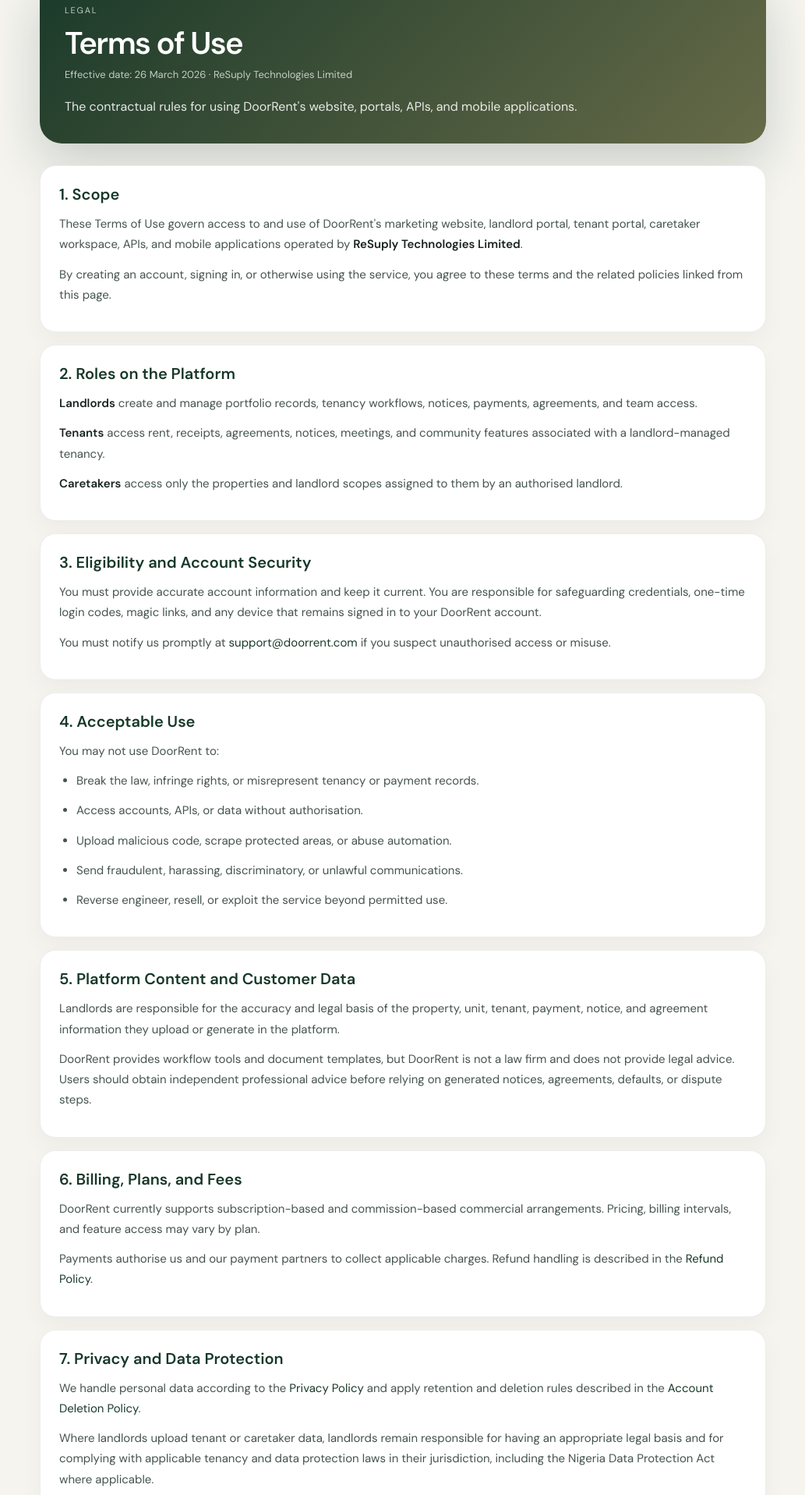
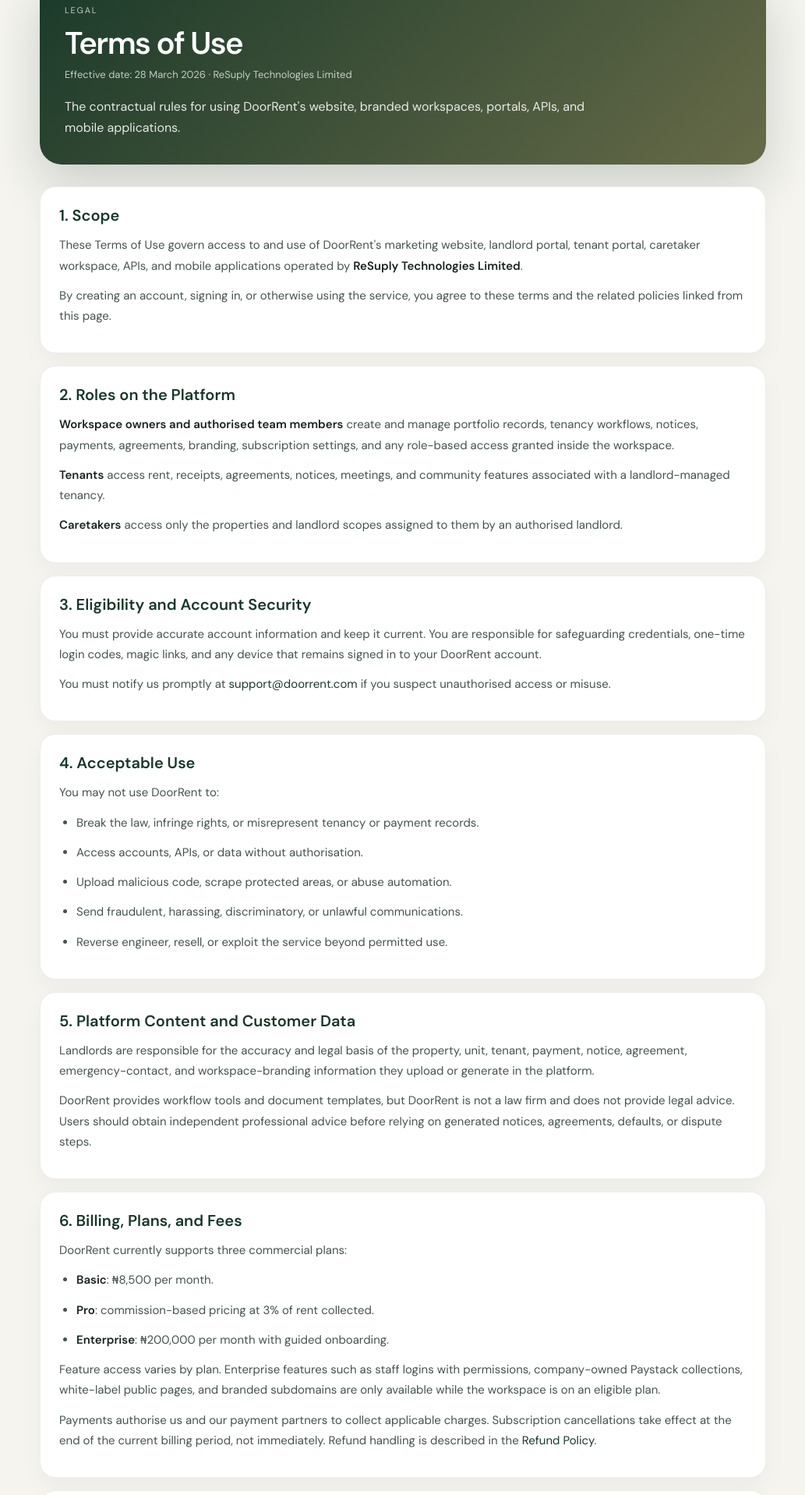
Before and after one commit to Lucignation/doorrent, a Next.js app: page /terms in a window 1280 px wide. Shown: the part 143-2060 px from the top of the page at 78% size, without its empty margins (123-1156 px from the left). Built offline with nearby package versions, Linux system fonts and the light colour scheme; no server answers.

Commit message:
alot of things added

```diff
--- a/lib/legal.ts
+++ b/lib/legal.ts
@@ -2,7 +2,7 @@
 
 export const LEGAL_COMPANY_NAME = "ReSuply Technologies Limited";
 export const LEGAL_PRODUCT_NAME = "DoorRent";
-export const LEGAL_EFFECTIVE_DATE = "26 March 2026";
+export const LEGAL_EFFECTIVE_DATE = "28 March 2026";
 
 export const LEGAL_EMAILS = {
   legal: "legal@doorrent.com",
@@ -23,15 +23,15 @@
 
 export const POLICY_SUMMARY = {
   privacy:
-    "How DoorRent collects, uses, stores, shares, and protects landlord, tenant, and caretaker data.",
+    "How DoorRent collects, uses, stores, shares, and protects workspace, tenant, caretaker, staff, billing, and communication data.",
   terms:
-    "The contractual rules for using DoorRent's website, portals, APIs, and mobile applications.",
+    "The contractual rules for using DoorRent's website, branded workspaces, portals, APIs, and mobile applications.",
   refund:
-    "How subscription, commission, duplicate-charge, and service-credit refund requests are handled.",
+    "How Basic, Pro, Enterprise, commission, duplicate-charge, and billing-error refund requests are handled.",
   accountDeletion:
-    "How users can delete accounts in-app or through the web, what gets removed, and what may be retained.",
+    "How users can delete accounts in-app or through the web, what happens to billing access, and what records may be retained.",
   security:
-    "How DoorRent protects accounts, infrastructure, communications, and incident reporting workflows.",
+    "How DoorRent protects accounts, workspace access, infrastructure, communications, and incident reporting workflows.",
 } as const;
 
 export function resolveLegalWorkspaceContext(
--- a/pages/terms.tsx
+++ b/pages/terms.tsx
@@ -50,8 +50,9 @@
       <section>
         <h2>2. Roles on the Platform</h2>
         <p>
-          <strong>Landlords</strong> create and manage portfolio records, tenancy workflows,
-          notices, payments, agreements, and team access.
+          <strong>Workspace owners and authorised team members</strong> create and manage
+          portfolio records, tenancy workflows, notices, payments, agreements, branding,
+          subscription settings, and any role-based access granted inside the workspace.
         </p>
         <p>
           <strong>Tenants</strong> access rent, receipts, agreements, notices, meetings, and
@@ -93,8 +94,8 @@
         <h2>5. Platform Content and Customer Data</h2>
         <p>
           Landlords are responsible for the accuracy and legal basis of the property, unit,
-          tenant, payment, notice, and agreement information they upload or generate in the
-          platform.
+          tenant, payment, notice, agreement, emergency-contact, and workspace-branding
+          information they upload or generate in the platform.
         </p>
         <p>
           DoorRent provides workflow tools and document templates, but DoorRent is not a law
@@ -106,12 +107,23 @@
       <section>
         <h2>6. Billing, Plans, and Fees</h2>
         <p>
-          DoorRent currently supports subscription-based and commission-based commercial
-          arrangements. Pricing, billing intervals, and feature access may vary by plan.
+          DoorRent currently supports three commercial plans:
+        </p>
+        <ul>
+          <li><strong>Basic</strong>: ₦8,500 per month.</li>
+          <li><strong>Pro</strong>: commission-based pricing at 3% of rent collected.</li>
+          <li><strong>Enterprise</strong>: ₦200,000 per month with guided onboarding.</li>
+        </ul>
+        <p>
+          Feature access varies by plan. Enterprise features such as staff logins with
+          permissions, company-owned Paystack collections, white-label public pages, and
+          branded subdomains are only available while the workspace is on an eligible plan.
         </p>
         <p>
-          Payments authorise us and our payment partners to collect applicable charges. Refund
-          handling is described in the <a href="/refund-policy">Refund Policy</a>.
+          Payments authorise us and our payment partners to collect applicable charges.
+          Subscription cancellations take effect at the end of the current billing period,
+          not immediately. Refund handling is described in the{" "}
+          <a href="/refund-policy">Refund Policy</a>.
         </p>
       </section>
 
@@ -126,7 +138,9 @@
           Where landlords upload tenant or caretaker data, landlords remain responsible for
           having an appropriate legal basis and for complying with applicable tenancy and data
           protection laws in their jurisdiction, including the Nigeria Data Protection Act
-          where applicable.
+          where applicable. Where a workspace uses branded public pages or a branded subdomain,
+          the workspace operator is also responsible for the accuracy of the public support,
+          legal, and company information shown there.
         </p>
       </section>
 
@@ -158,7 +172,8 @@
         <p>
           DoorRent is provided on an "as available" basis. We work to maintain reliability and
           security but do not guarantee uninterrupted service, perfect accuracy of user-supplied
-          records, or suitability for every legal or operational workflow.
+          records, processor availability, third-party meeting availability, or suitability for
+          every legal or operational workflow.
         </p>
         <p>
           To the maximum extent permitted by law, indirect, incidental, and consequential losses
```
Also changed, not shown: pages/account-deletion.tsx (+10 -0 lines), pages/privacy.tsx (+31 -13 lines), pages/refund-policy.tsx (+18 -7 lines), pages/security.tsx (+11 -0 lines), 1 other file (tests, documents, lock files or other folders).
